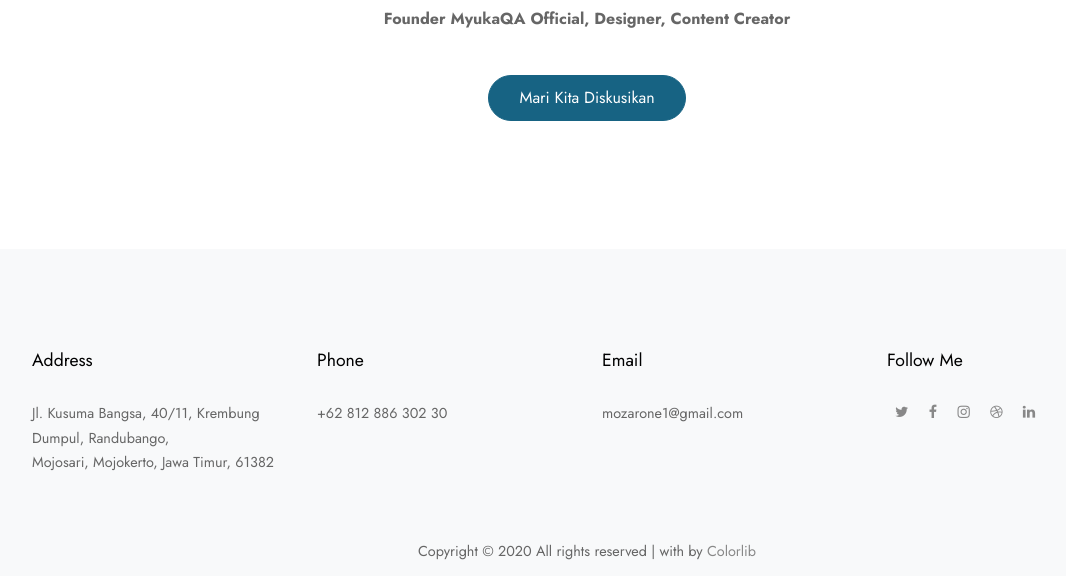
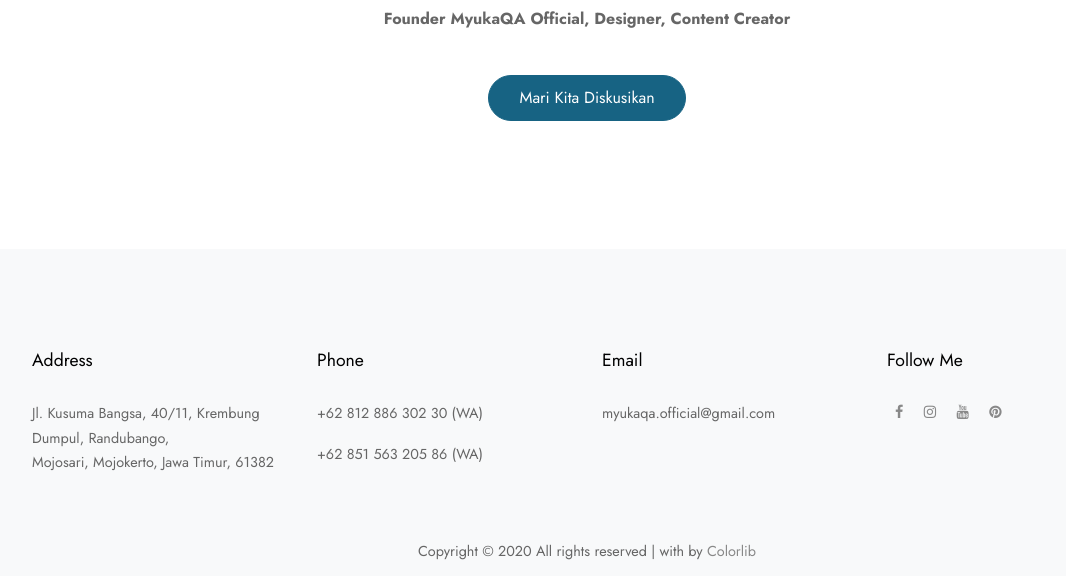
Before and after one commit to MyukaQA/design, a plain HTML site: page index.html in a window 1280 px wide. Shown: the part 4496-5072 px from the top of the page, without its empty margins (53-1119 px from the left). Drawn offline with Linux system fonts and the light colour scheme; files whose address does not match are found by name.

Commit message:
update 15-09-2000

```diff
--- a/index.html
+++ b/index.html
@@ -207,12 +207,12 @@
             </a>
           </div>
 
-          <!-- <div class="item banner col-6 col-sm-6 col-md-6 col-lg-4 col-xl-4 mb-4">
-            <a href="images/portofolio/banner.png" class="item-wrap fancybox">
+          <div class="item banner col-6 col-sm-6 col-md-6 col-lg-4 col-xl-4 mb-4">
+            <a href="images/portofolio/banner 15-09-2000.jpg" class="item-wrap fancybox">
               <span class="icon-search2"></span>
-              <img class="img-fluid" src="images/portofolio/banner.png">
+              <img class="img-fluid" src="images/portofolio/banner 15-09-2000.jpg">
             </a>
-          </div> -->
+          </div>
 
           <div class="item logo col-6 col-sm-6 col-md-6 col-lg-4 col-xl-4 mb-4">
             <a href="images/portofolio/Bayu vers 1.png" class="item-wrap fancybox">
@@ -310,20 +310,20 @@
           </div>
           <div class="col-md-3">
             <h3 class="footer-title">Phone</h3>
-            <p><span class="d-inline-block d-md-block">+62 812 886 302 30</span></p>
+            <p><span class="d-inline-block d-md-block">+62 812 886 302 30 (WA)</span></p>
+            <p><span class="d-inline-block d-md-block">+62 851 563 205 86 (WA)</span></p>
           </div>
           <div class="col-md-3">
             <h3 class="footer-title">Email</h3>
-            <p><span class="d-inline-block d-md-block">mozarone1@gmail.com</span></p>
+            <p><span class="d-inline-block d-md-block">myukaqa.official@gmail.com</span></p>
           </div>
 
           <div class="col-md-3">
             <h3 class="footer-title">Follow Me</h3>
-            <a href="#" class="social-circle m-2"><span class="icon-twitter"></span></a>
             <a href="#" class="social-circle m-2"><span class="icon-facebook"></span></a>
             <a href="#" class="social-circle m-2"><span class="icon-instagram"></span></a>
-            <a href="#" class="social-circle m-2"><span class="icon-dribbble"></span></a>
-            <a href="#" class="social-circle m-2"><span class="icon-linkedin"></span></a>
+            <a href="#" class="social-circle m-2"><span class="icon-youtube"></span></a>
+            <a href="#" class="social-circle m-2"><span class="icon-pinterest"></span></a>
           </div>
         </div>
 
```
Also changed, not shown: images/portofolio/banner 15-09-2000.jpg (added), images/portofolio/banner.png (deleted), 1 other file.
